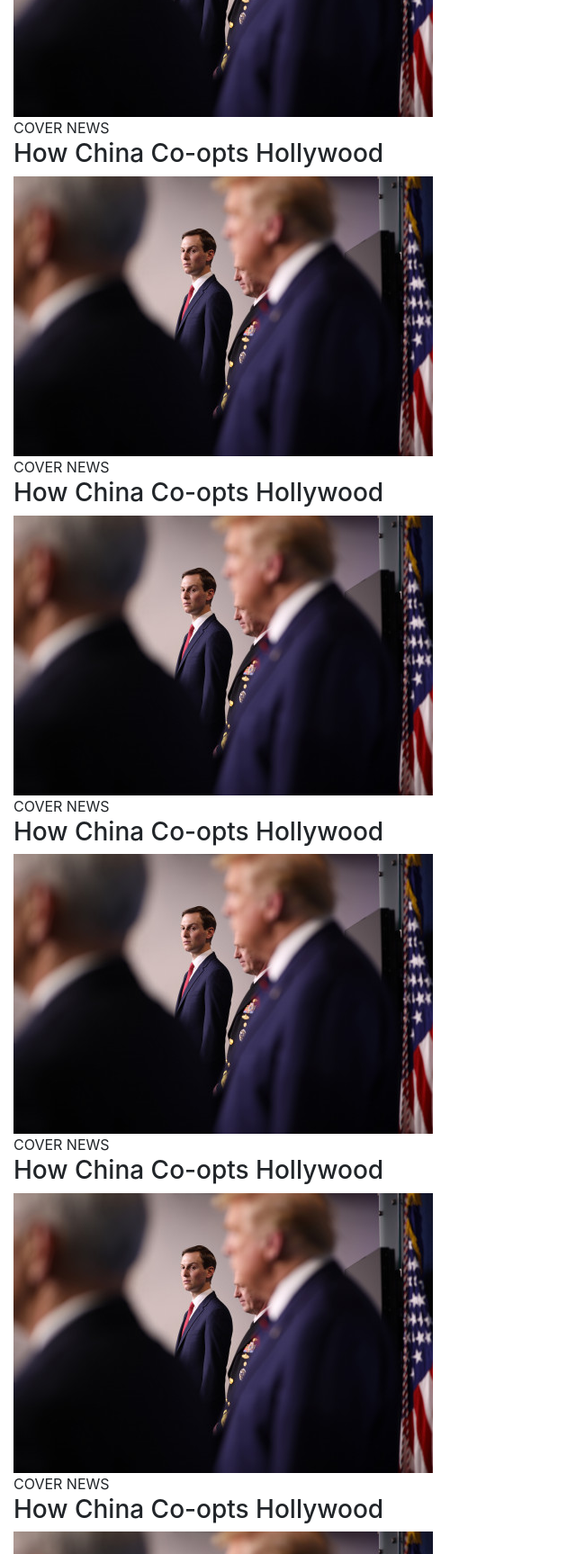
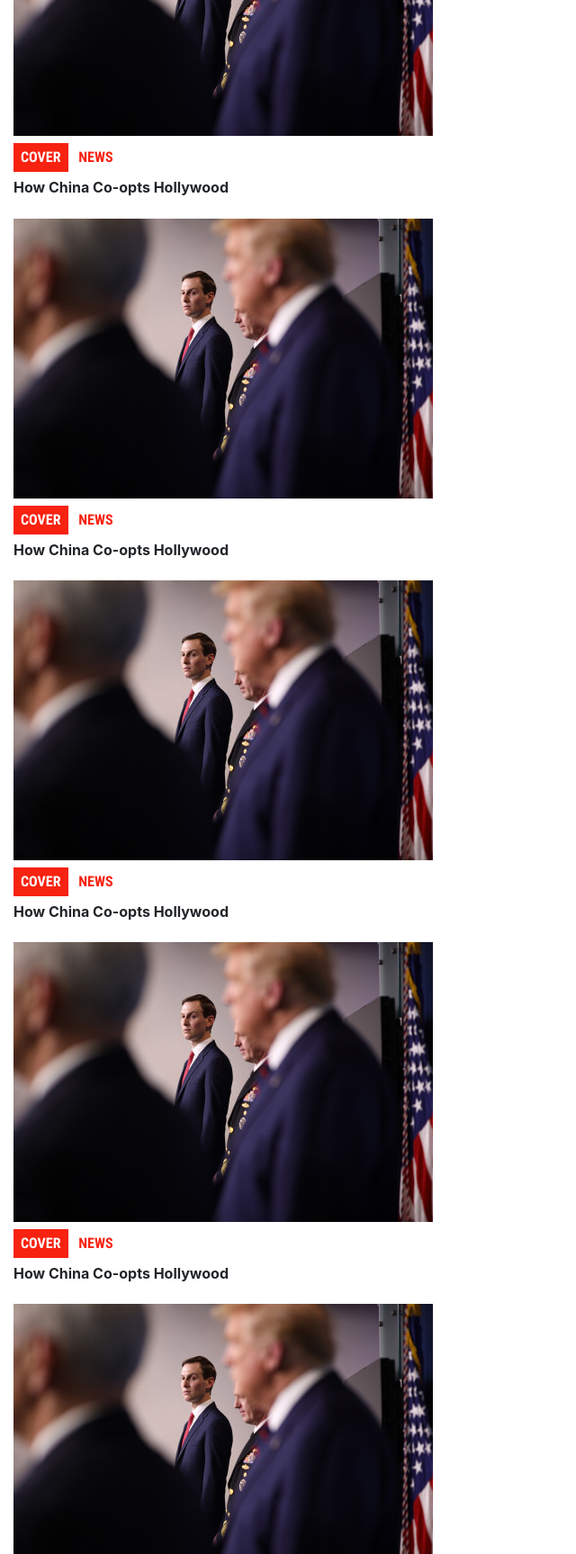
Before and after one commit to cristianCeamatu/microverse-news-week-clone, a website: page index.html in a window 1280 px wide. Shown: the part 8460-10187 px from the top of the page at 90% size, without its empty margins (0-640 px from the left). Drawn offline with nearby package versions, Linux system fonts and the light colour scheme.

Commit message:
Finished styling magazine-sction

```diff
--- a/css/app.css
+++ b/css/app.css
@@ -99,7 +99,7 @@ button {
   background-color: #f4f5f6;
 }
 
-.sign-up-title {
+.title-logo {
   font-size: 19px;
 }
 
@@ -114,12 +114,21 @@ button {
   text-indent: 9px;
 }
 
+/* magazine section */
+
+.magazine-features {
+  background-color: #F4F5F6;
+
+}
+
+
 /* Pseudo elements for linter error */
 .featured-stories::before,
 .the-debate::before,
 .opinion::before,
 .more-stories::before,
-.my-turn::before {
+.my-turn::before,
+.magazine::before {
   content: "";
   display: block;
   height: 18px;
--- a/index.html
+++ b/index.html
@@ -629,7 +629,7 @@
     <section class="sign-up p-4 text-roboto">
       <div class="sign-up-header d-flex align-items-center mb-3">
         <img src="./favicon.ico" alt="News week logo" class="sign-up-logo">
-        <h3 class="sign-up-title font-weight-bold pl-3 mb-0 text-uppercase">Start your day with our top 5 articles</h3>
+        <h3 class="title-logo font-weight-bold pl-3 mb-0 text-uppercase">Start your day with our top 5 articles</h3>
       </div>
 
       <form action="#" class="sign-up-form">
@@ -643,94 +643,93 @@
     </section>
 
     <!-- Magazine -->
-    <section class="magazine">
-      <p class="section-title-with-logo"><img src="./favicon.ico" alt="News week logo"> IN THE MAGAZINE</p>
+    <section class="magazine position-relative pt-5 pb-2">
+      <p class="title-logo text-center text-roboto font-weight-bold"><img src="./favicon.ico" alt="News week logo" class="sign-up-logo"> IN THE MAGAZINE</p>
 
       <div class="magazine-container">
         <article class="magazine-article-main">
-          <div class="magazine-article-main-image">
-            <div class="magazine-article-main-tag">AUGUST 07 ISSUE</div>
-            <img src="./img/magazine/first-article.jpg" alt="The utility player">
+          <div class="magazine-article-main-image position-relative">
+            <img src="./img/magazine/first-article.jpg" alt="The utility player" class="">
+            <div class="magazine-article-main-tag article-category position-absolute text-red-color font-weight-bold p-2 font-size-14">AUGUST 07 ISSUE</div>
           </div>
-          <a href="#">SEE ALL FEATURES ></a>
+          <a href="#" class="magazine-features text-center d-block font-weight-bold p-2">SEE ALL FEATURES ></a>
         </article>
 
         <article class="magazine-article">
           <div class="magazine-article-image">
             <img src="./img/magazine/fea-kushner.jpg" alt="fea-kushner">
           </div>
-          <div class="magazine-article-tags">
-            <a href="#">COVER</a>
-            <a href="#">NEWS</a>
+          <div class="magazine-article-tags font-weight-bold text-roboto">
+            <a href="#" class="bg-red-color text-white mr-2 px-2 py-1 d-inline-block mt-2">COVER</a>
+            <a href="#" class="text-red-color">NEWS</a>
           </div>
-          <h3 class="magazine-article-title">How China Co-opts Hollywood</h3>
+          <h3 class="magazine-article-title h6 font-weight-bold mb-4 mt-2">How China Co-opts Hollywood</h3>
+        </article>
+        <article class="magazine-article">
+          <div class="magazine-article-image">
+            <img src="./img/magazine/fea-kushner.jpg" alt="fea-kushner">
+          </div>
+          <div class="magazine-article-tags font-weight-bold text-roboto">
+            <a href="#" class="bg-red-color text-white mr-2 px-2 py-1 d-inline-block mt-2">COVER</a>
+            <a href="#" class="text-red-color">NEWS</a>
+          </div>
+          <h3 class="magazine-article-title h6 font-weight-bold mb-4 mt-2">How China Co-opts Hollywood</h3>
+        </article>
+        <article class="magazine-article">
+          <div class="magazine-article-image">
+            <img src="./img/magazine/fea-kushner.jpg" alt="fea-kushner">
+          </div>
+          <div class="magazine-article-tags font-weight-bold text-roboto">
+            <a href="#" class="bg-red-color text-white mr-2 px-2 py-1 d-inline-block mt-2">COVER</a>
+            <a href="#" class="text-red-color">NEWS</a>
+          </div>
+          <h3 class="magazine-article-title h6 font-weight-bold mb-4 mt-2">How China Co-opts Hollywood</h3>
         </article>
 
         <article class="magazine-article">
           <div class="magazine-article-image">
             <img src="./img/magazine/fea-kushner.jpg" alt="fea-kushner">
           </div>
-          <div class="magazine-article-tags">
-            <a href="#">COVER</a>
-            <a href="#">NEWS</a>
+          <div class="magazine-article-tags font-weight-bold text-roboto">
+            <a href="#" class="bg-red-color text-white mr-2 px-2 py-1 d-inline-block mt-2">COVER</a>
+            <a href="#" class="text-red-color">NEWS</a>
           </div>
-          <h3 class="magazine-article-title">How China Co-opts Hollywood</h3>
+          <h3 class="magazine-article-title h6 font-weight-bold mb-4 mt-2">How China Co-opts Hollywood</h3>
         </article>
 
         <article class="magazine-article">
           <div class="magazine-article-image">
             <img src="./img/magazine/fea-kushner.jpg" alt="fea-kushner">
           </div>
-          <div class="magazine-article-tags">
-            <a href="#">COVER</a>
-            <a href="#">NEWS</a>
+          <div class="magazine-article-tags font-weight-bold text-roboto">
+            <a href="#" class="bg-red-color text-white mr-2 px-2 py-1 d-inline-block mt-2">COVER</a>
+            <a href="#" class="text-red-color">NEWS</a>
           </div>
-          <h3 class="magazine-article-title">How China Co-opts Hollywood</h3>
+          <h3 class="magazine-article-title h6 font-weight-bold mb-4 mt-2">How China Co-opts Hollywood</h3>
         </article>
 
         <article class="magazine-article">
           <div class="magazine-article-image">
             <img src="./img/magazine/fea-kushner.jpg" alt="fea-kushner">
           </div>
-          <div class="magazine-article-tags">
-            <a href="#">COVER</a>
-            <a href="#">NEWS</a>
+          <div class="magazine-article-tags font-weight-bold text-roboto">
+            <a href="#" class="bg-red-color text-white mr-2 px-2 py-1 d-inline-block mt-2">COVER</a>
+            <a href="#" class="text-red-color">NEWS</a>
           </div>
-          <h3 class="magazine-article-title">How China Co-opts Hollywood</h3>
+          <h3 class="magazine-article-title h6 font-weight-bold mb-4 mt-2">How China Co-opts Hollywood</h3>
         </article>
 
         <article class="magazine-article">
           <div class="magazine-article-image">
             <img src="./img/magazine/fea-kushner.jpg" alt="fea-kushner">
           </div>
-          <div class="magazine-article-tags">
-            <a href="#">COVER</a>
-            <a href="#">NEWS</a>
+          <div class="magazine-article-tags font-weight-bold text-roboto">
+            <a href="#" class="bg-red-color text-white mr-2 px-2 py-1 d-inline-block mt-2">COVER</a>
+            <a href="#" class="text-red-color">NEWS</a>
           </div>
-          <h3 class="magazine-article-title">How China Co-opts Hollywood</h3>
+          <h3 class="magazine-article-title h6 font-weight-bold mb-4 mt-2">How China Co-opts Hollywood</h3>
         </article>
 
-        <article class="magazine-article">
-          <div class="magazine-article-image">
-            <img src="./img/magazine/fea-kushner.jpg" alt="fea-kushner">
-          </div>
-          <div class="magazine-article-tags">
-            <a href="#">COVER</a>
-            <a href="#">NEWS</a>
-          </div>
-          <h3 class="magazine-article-title">How China Co-opts Hollywood</h3>
-        </article>
-
-        <article class="magazine-article">
-          <div class="magazine-article-image">
-            <img src="./img/magazine/fea-kushner.jpg" alt="fea-kushner">
-          </div>
-          <div class="magazine-article-tags">
-            <a href="#">COVER</a>
-            <a href="#">NEWS</a>
-          </div>
-          <h3 class="magazine-article-title">How China Co-opts Hollywood</h3>
-        </article>
 
       </div>
     </section>
```
